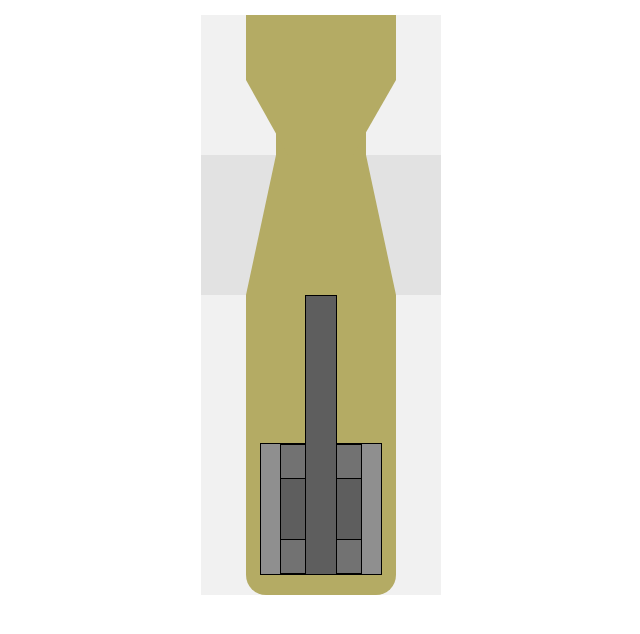
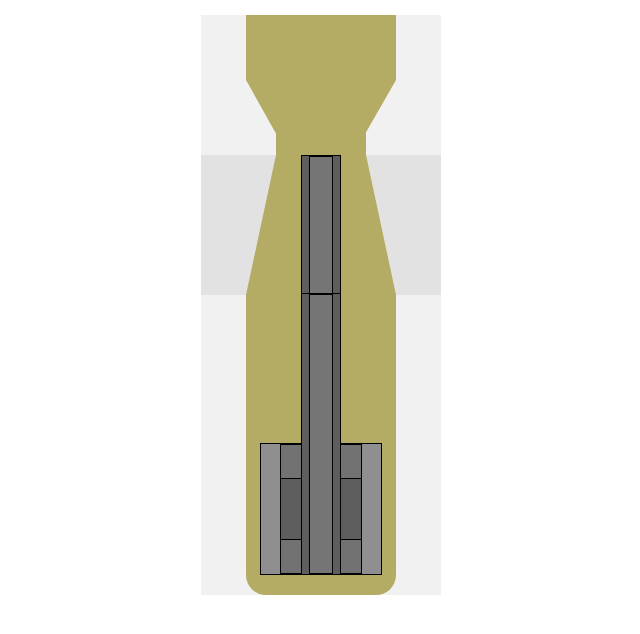
Before and after one commit to Santiigas/projetooppenheimer, a plain HTML site: page index.html in a window 1280 px wide. Shown: the whole page, without its empty margins (319-959 px from the left). Drawn offline with Linux system fonts and the light colour scheme.

Commit message:
Parte interna da bomba parte 2
+

```diff
--- a/index.css
+++ b/index.css
@@ -86,6 +86,36 @@ main{
     border-right: 30px solid transparent;
 }
 
+#pescoco > #pescoco-triangulo > #alinhamento{
+    padding-left: 25px;
+}
+
+#pescoco > #pescoco-triangulo > #alinhamento > #bomba-cano1{
+    display: flex;
+    flex-direction: column;
+    justify-content:center;
+    align-items: center;
+    width: 38px;
+    height: 140px;
+    background-color: #5e5e5e;
+    border: 1px solid black;
+    position: relative;
+    z-index: 1;
+}
+
+#pescoco > #pescoco-triangulo > #alinhamento > #bomba-cano1 > #bomba-cano2{
+    display: flex;
+    flex-direction: column;
+    justify-content:center;
+    align-items: center;
+    width: 22px;
+    height: 140px;
+    background-color: #757575;
+    border: 1px solid black;
+    position: relative;
+    z-index: 1;
+}
+
 /*--------------- CORPO DA BOMBA ---------------*/
 
 #corpo{
@@ -147,12 +177,12 @@ main{
     z-index: 0;
 }
 
-#corpo > #bomba-principal > #bomba-cano{
+#corpo > #bomba-principal > #bomba-cano1{
     display: flex;
     flex-direction: column;
     justify-content:center;
     align-items: center;
-    width: 30px;
+    width: 38px;
     height: 280px;
     background-color: #5e5e5e;
     border: 1px solid black;
@@ -160,8 +190,18 @@ main{
     z-index: 1;
 }
 
-
-
+#corpo > #bomba-principal > #bomba-cano1 > #bomba-cano2{
+    display: flex;
+    flex-direction: column;
+    justify-content:center;
+    align-items: center;
+    width: 22px;
+    height: 280px;
+    background-color: #757575;
+    border: 1px solid black;
+    position: relative;
+    z-index: 1;
+}
 
 #corpo > #ponto-bomba{
     width: 150px;
--- a/index.html
+++ b/index.html
@@ -15,12 +15,23 @@
         </div>
 
         <div id="pescoco" class="estrutura-base">
-            <div id="pescoco-triangulo"></div>
+            <div id="pescoco-triangulo">
+                <div id="alinhamento">
+                    <div id="bomba-cano1">
+                        <div id="bomba-cano2">
+                        </div>
+                    </div>
+                </div>
+            </div>
         </div>
 
         <div id="corpo" class="estrutura-base">
             <div id="bomba-principal">
-                <div id="bomba-cano"></div>
+                <div id="bomba-cano1">
+                    <div id="bomba-cano2">
+
+                    </div>
+                </div>
                 <div id="quadrado-grande">
                     <div id="quadrado-grande2">
                         <div id="quadrado-grande3"></div>
```
